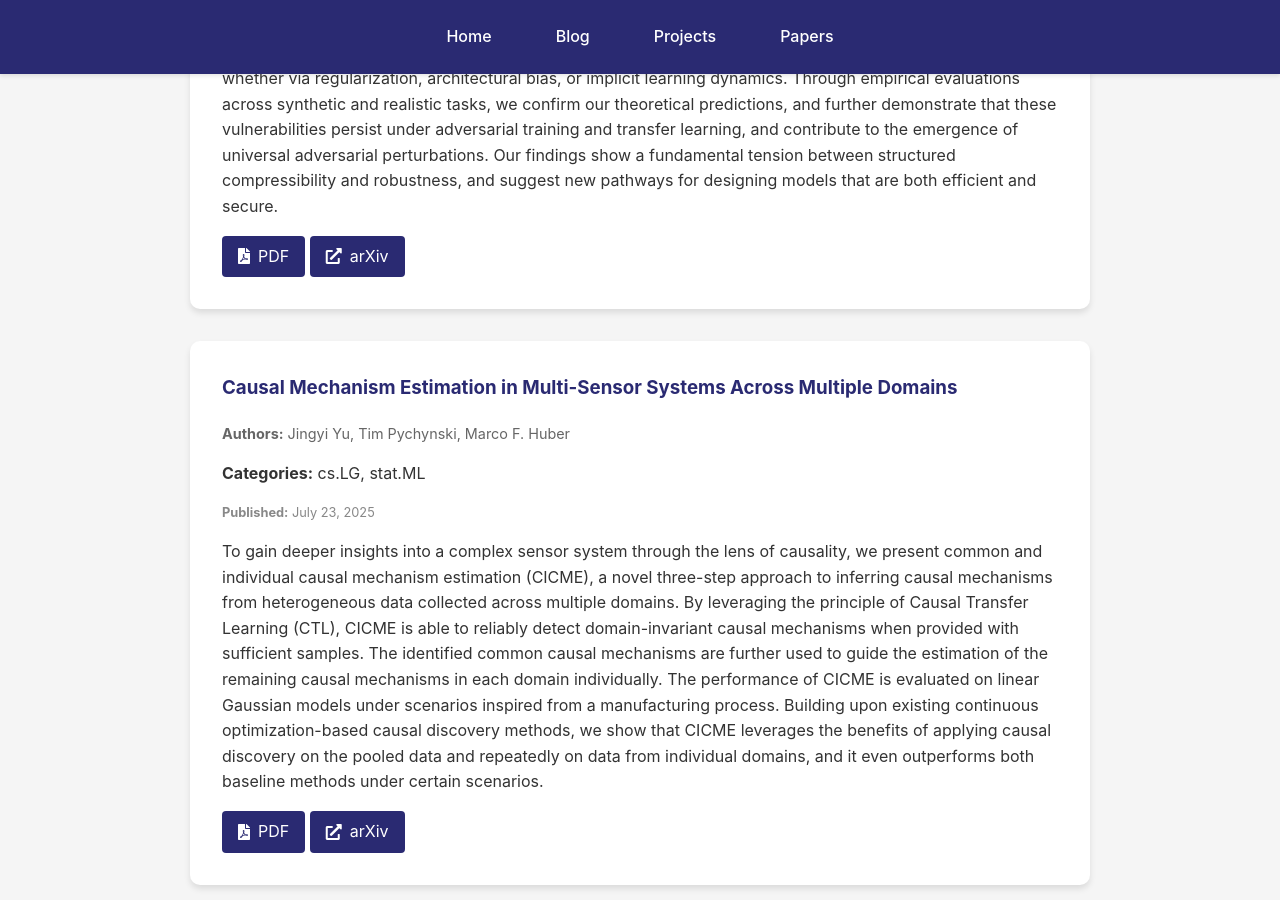
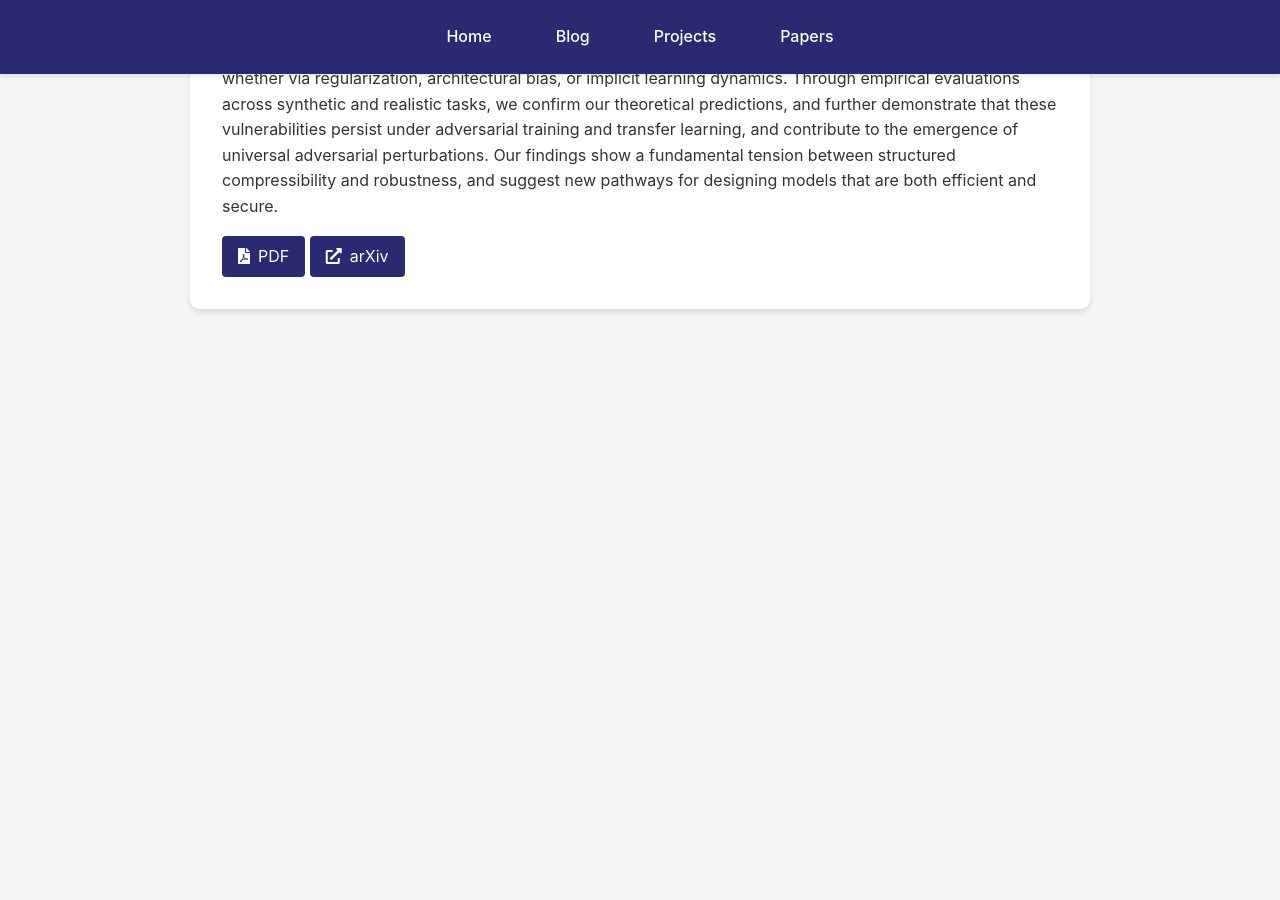
Before and after one commit to kyZhan2002/mypage, a Jekyll site: the page built from papers/index.html, in a window 1280 px wide and 900 px high, scrolled down 2221 px. Built offline with Jekyll 4.4.1, drawn with Linux system fonts in a browser that asks for light colours; after the commit the page ends 2626 px from its top, so only the background shows below that.

Commit message:
Update arXiv papers

```diff
--- a/_data/arxiv_cache.json
+++ b/_data/arxiv_cache.json
@@ -1,5 +1,5 @@
 {
-  "timestamp": 1754531105,
+  "timestamp": 1754617472,
   "papers": [
     {
       "title": "Model Recycling Framework for Multi-Source Data-Free Supervised Transfer\n  Learning",
@@ -50,22 +50,6 @@
       ],
       "pdf_link": "http://arxiv.org/pdf/2507.17725v1",
       "arxiv_url": "http://arxiv.org/abs/2507.17725v1"
-    },
-    {
-      "title": "Causal Mechanism Estimation in Multi-Sensor Systems Across Multiple\n  Domains",
-      "authors": [
-        "Jingyi Yu",
-        "Tim Pychynski",
-        "Marco F. Huber"
-      ],
-      "abstract": "To gain deeper insights into a complex sensor system through the lens of\ncausality, we present common and individual causal mechanism estimation\n(CICME), a novel three-step approach to inferring causal mechanisms from\nheterogeneous data collected across multiple domains. By leveraging the\nprinciple of Causal Transfer Learning (CTL), CICME is able to reliably detect\ndomain-invariant causal mechanisms when provided with sufficient samples. The\nidentified common causal mechanisms are further used to guide the estimation of\nthe remaining causal mechanisms in each domain individually. The performance of\nCICME is evaluated on linear Gaussian models under scenarios inspired from a\nmanufacturing process. Building upon existing continuous optimization-based\ncausal discovery methods, we show that CICME leverages the benefits of applying\ncausal discovery on the pooled data and repeatedly on data from individual\ndomains, and it even outperforms both baseline methods under certain scenarios.",
-      "published": "July 23, 2025",
-      "categories": [
-        "cs.LG",
-        "stat.ML"
-      ],
-      "pdf_link": "http://arxiv.org/pdf/2507.17792v2",
-      "arxiv_url": "http://arxiv.org/abs/2507.17792v2"
     }
   ]
 }
```
